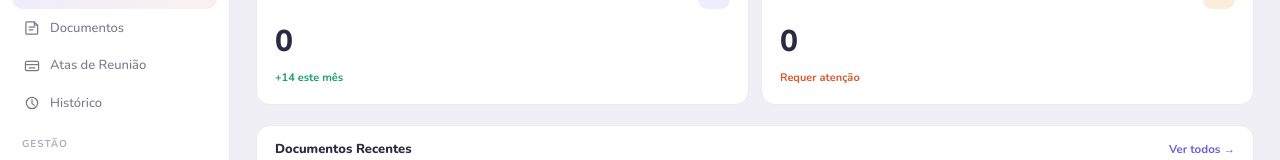
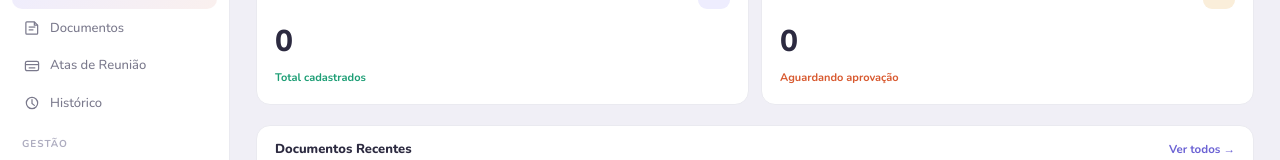
Before and after one commit to RonnyVegas2025/Gest-o-de-Ata-Vegas, a Next.js app: page /dashboard in a window 1280 px wide. Shown: the part 135-295 px from the top of the page. Built offline with nearby package versions, Linux system fonts and the light colour scheme; no server answers; the database is empty.

Commit message:
Update page.tsx

```diff
--- a/src/app/dashboard/page.tsx
+++ b/src/app/dashboard/page.tsx
@@ -12,8 +12,8 @@ export default async function DashboardPage() {
   ])
 
   const metrics = [
-    { label:'Total de Documentos', value: totalDocs ?? 0,  color:'#EEEDFE', iconColor:'#7F77DD', change:'+14 este mês', up:true },
-    { label:'Pendentes de Aprovação', value: pendentes ?? 0, color:'#FAEEDA', iconColor:'#BA7517', change:'Requer atenção', up:false },
+    { label:'Total de Documentos', value: totalDocs ?? 0,  color:'#EEEDFE', iconColor:'#7F77DD', change:'Total cadastrados', up:true },
+    { label:'Pendentes de Aprovação', value: pendentes ?? 0, color:'#FAEEDA', iconColor:'#BA7517', change:'Aguardando aprovação', up:false },
   ]
 
   return (
```
